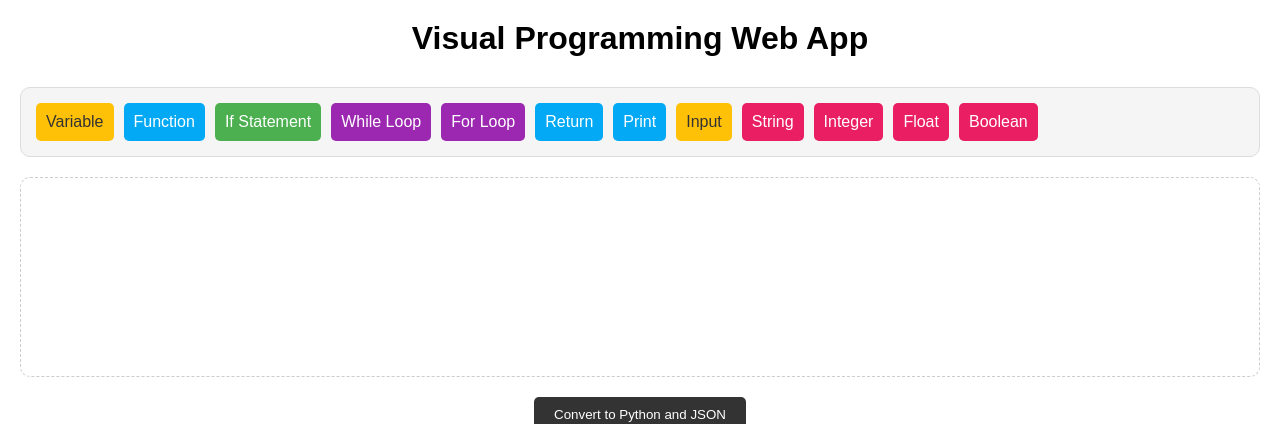
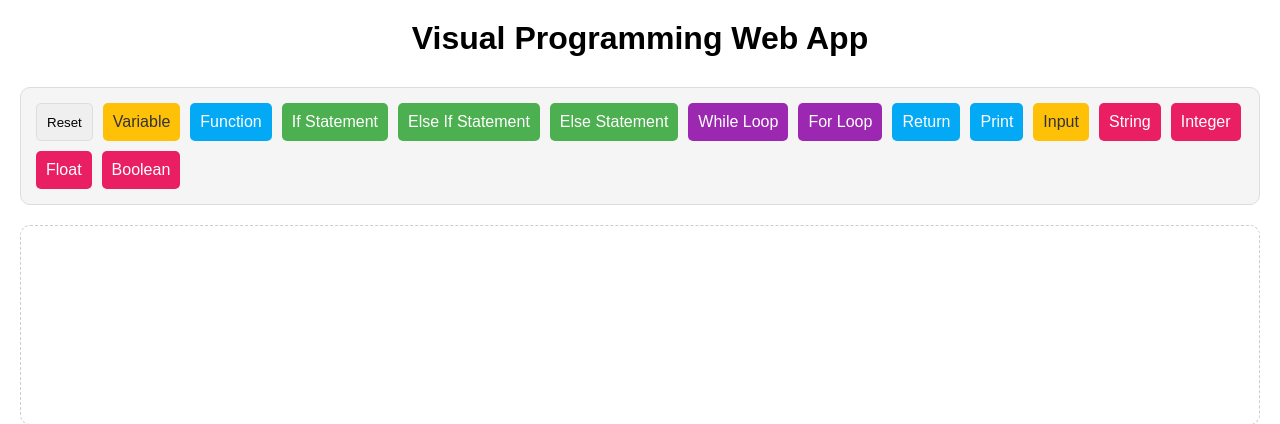
Before and after one commit to Dcohen52/JsonToPython, a Flask app: page / in a window 1280 px wide. Shown: the top 424 px of the page. Run offline with Flask 3, Linux system fonts and the light colour scheme; data that the repository does not hold is empty.

Commit message:
Improved VPI

```diff
--- a/Helpers/VPI/static/script.js
+++ b/Helpers/VPI/static/script.js
@@ -11,6 +11,7 @@
 
 function makeWorkspaceDroppable() {
   const workspace = document.getElementById('workspace');
+  const resetButton = document.getElementById('reset-button');
   let indentLevel = 0;
 
   workspace.addEventListener('dragover', event => {
@@ -46,6 +47,21 @@ function makeWorkspaceDroppable() {
       }
       pythonCode = `${'\t'.repeat(indentLevel)}if ${condition}:${'\t'.repeat(indentLevel + 1)}${value}`;
       indentLevel += 1;
+    } else if (blockText === 'Else If Statement') {
+        const condition = prompt('Enter the condition:');
+        const value = prompt('Enter the value:');
+        if (value === null) {
+            return; // User clicked cancel
+        }
+        pythonCode = `${'\t'.repeat(indentLevel)}elif ${condition}:${'\t'.repeat(indentLevel + 1)}${value}`;
+        indentLevel += 1;
+    } else if (blockText === 'Else Statement') {
+        const value = prompt('Enter the value:');
+        if (value === null) {
+            return; // User clicked cancel
+        }
+        pythonCode = `${'\t'.repeat(indentLevel)}else:${'\t'.repeat(indentLevel + 1)}${value}`;
+        indentLevel += 1;
     } else if (blockText === 'While Loop') {
       const condition = prompt('Enter the condition:');
       pythonCode = `${'\t'.repeat(indentLevel)}while ${condition}:${'\t'.repeat(indentLevel + 1)}`;
@@ -82,7 +98,63 @@ function makeWorkspaceDroppable() {
 
 
 const blockElement = document.createElement('div');
-blockElement.classList.add('block');
+if (blockText === 'Variable') {
+    blockElement.classList.add('block');
+    blockElement.classList.add('block-variable');
+} else if (blockText === 'Function') {
+    blockElement.classList.add('block');
+    blockElement.classList.add('block-function');
+    blockElement.style.color = 'black';
+} else if (blockText === 'If Statement') {
+    blockElement.classList.add('block');
+    blockElement.classList.add('block-condition');
+    blockElement.style.color = 'black';
+} else if (blockText === 'Else If Statement') {
+    blockElement.classList.add('block');
+    blockElement.classList.add('block-condition');
+    blockElement.style.color = 'black';
+} else if (blockText === 'Else Statement') {
+    blockElement.classList.add('block');
+    blockElement.classList.add('block-condition');
+    blockElement.style.color = 'black';
+} else if (blockText === 'While Loop') {
+    blockElement.classList.add('block');
+    blockElement.classList.add('block-loop');
+    blockElement.style.color = 'black';
+} else if (blockText === 'For Loop') {
+    blockElement.classList.add('block');
+    blockElement.classList.add('block-loop');
+    blockElement.style.color = 'black';
+} else if (blockText === 'Return') {
+    blockElement.classList.add('block');
+    blockElement.classList.add('block-function');
+    blockElement.style.color = 'black';
+} else if (blockText === 'Print') {
+    blockElement.classList.add('block');
+    blockElement.classList.add('block-function');
+    blockElement.style.color = 'black';
+} else if (blockText === 'Input') {
+    blockElement.classList.add('block');
+    blockElement.classList.add('block-variable');
+} else if (blockText === 'String') {
+    blockElement.classList.add('block');
+    blockElement.classList.add('block-data');
+    blockElement.style.color = 'black';
+} else if (blockText === 'Integer') {
+    blockElement.classList.add('block');
+    blockElement.classList.add('block-data');
+    blockElement.style.color = 'black';
+} else if (blockText === 'Float') {
+    blockElement.classList.add('block');
+    blockElement.classList.add('block-data');
+    blockElement.style.color = 'black';
+} else if (blockText === 'Boolean') {
+    blockElement.classList.add('block');
+    blockElement.classList.add('block-data');
+    blockElement.style.color = 'black';
+} else {
+    blockElement.classList.add('block');
+}
 
 // Create the code element to display the Python code
 const codeElement = document.createElement('pre');
@@ -118,6 +190,13 @@ blockElement.addEventListener('dragend', event => {
 workspace.appendChild(blockElement);
 
     makeBlocksDraggable();
+    saveWorkspaceState();
+  });
+
+    // Reset button event listener
+  resetButton.addEventListener('click', () => {
+    workspace.innerHTML = '';
+    indentLevel = 0;
     saveWorkspaceState();
   });
 }
--- a/Helpers/VPI/static/styles.css
+++ b/Helpers/VPI/static/styles.css
@@ -40,11 +40,16 @@ h4 {
   cursor: move;
 }
 
-.ws-block {
+.reset-button {
   padding: 10px;
-    margin: 5px;
+  margin: 5px;
   border-radius: 5px;
-  cursor: move;
+  border: 1px solid #ddd;
+  cursor: pointer;
+}
+
+.reset-button:hover {
+  background-color: #ddd;
 }
 
 /* Button styles */
--- a/Helpers/VPI/templates/index.html
+++ b/Helpers/VPI/templates/index.html
@@ -7,9 +7,12 @@
 <body>
 <h1>Visual Programming Web App</h1>
 <div id="toolbox">
+    <input type="button" value="Reset" id="reset-button" class="reset-button">
     <div class="block block-variable" draggable="true">Variable</div>
     <div class="block block-function" draggable="true">Function</div>
     <div class="block block-condition" draggable="true">If Statement</div>
+    <div class="block block-condition" draggable="true">Else If Statement</div>
+    <div class="block block-condition" draggable="true">Else Statement</div>
     <div class="block block-loop" draggable="true">While Loop</div>
     <div class="block block-loop" draggable="true">For Loop</div>
     <div class="block block-function" draggable="true">Return</div>
```
